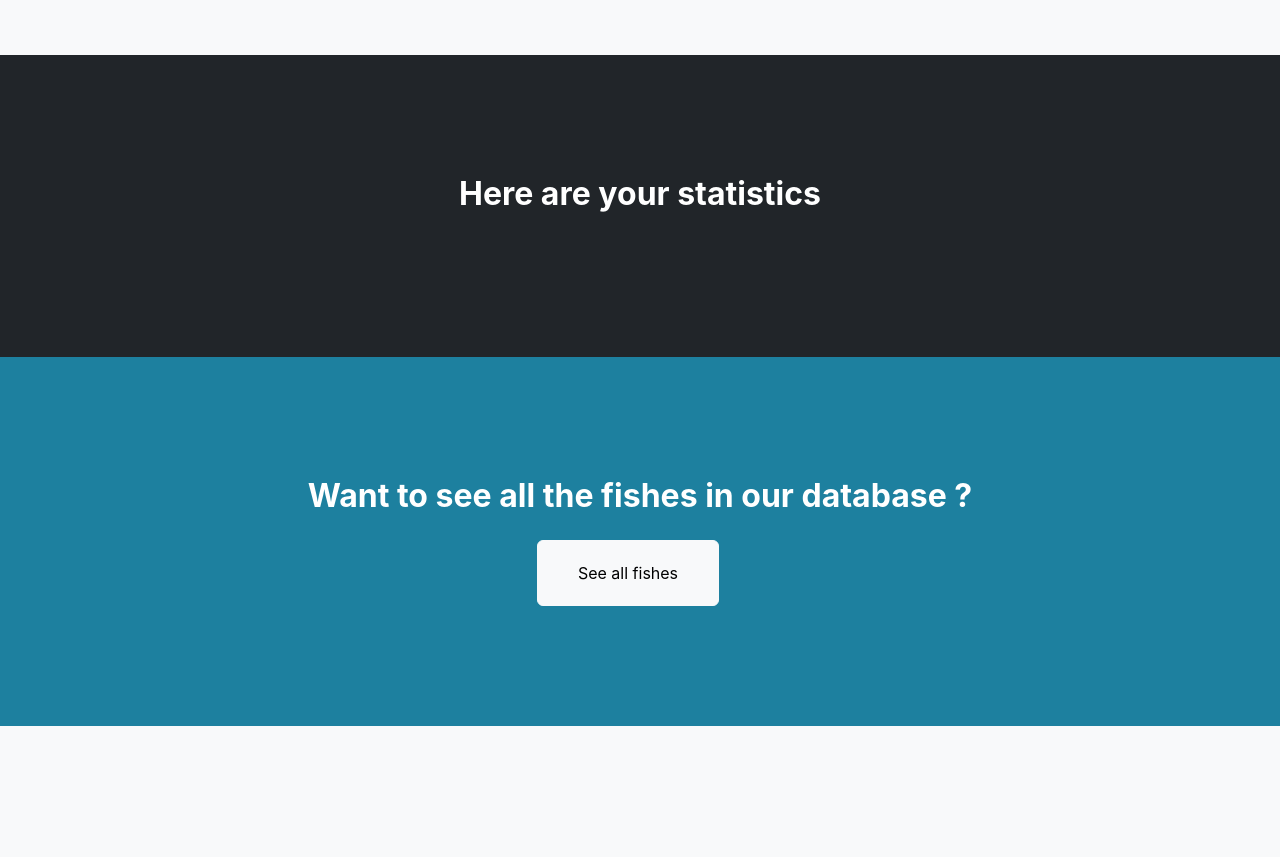
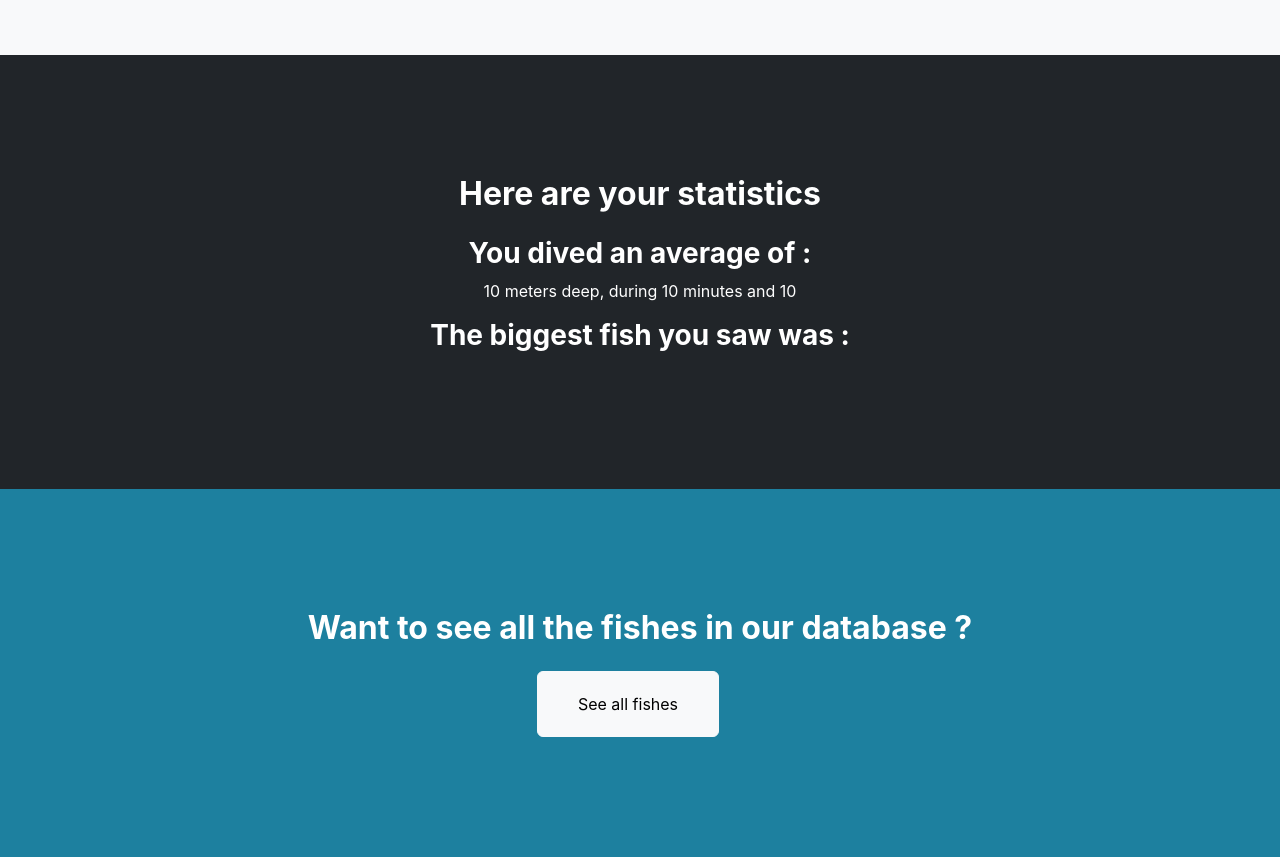
Before and after one commit to LisaMrc/Workshop_AL, a Flask app: template templates/userDives.html in a window 1280 px wide. Shown: the part 1049-1906 px from the top of the page. Before the commit the page ends 1775 px from the top, so only its background shows below. Run offline with Flask 3, Linux system fonts and the light colour scheme; the template is opened without the code that fills it: most values are stand-ins (such as "Sample title", 1, 10 or a date in 2020); some libraries are stand-ins or nearby versions.

Commit message:
[DONE]  first stats

```diff
--- a/router.py
+++ b/router.py
@@ -94,8 +94,13 @@ def show_dives():
     finally:
         cursor.close()
         connection.close()
+
     places = db.get_places()
-    return render_template('userDives.html', user_dives=user_dives, places=places)
+    average_depth = sum(dive[3] for dive in user_dives) / len(user_dives) if user_dives else 0
+    average_mins = sum(dive[1] for dive in user_dives) / len(user_dives) if user_dives else 0
+    average_secs = sum(dive[2] for dive in user_dives) / len(user_dives) if user_dives else 0
+
+    return render_template('userDives.html', user_dives=user_dives, places=places, avg_depth=average_depth, avg_mins=average_mins, average_secs=average_secs)
 
 @app.route('/add', methods=['POST'])
 def add_dive():
--- a/templates/userDives.html
+++ b/templates/userDives.html
@@ -112,6 +112,12 @@
         <section class="content-section bg-dark text-white">
             <div class="container px-4 px-lg-5 text-center">
                 <h2 class="mb-4">Here are your statistics</h2>
+
+                <h3>You dived an average of :</h3>
+                <p>{{ avg_depth }} meters deep, during {{ avg_mins }} minutes and {{ avg_secs }}</p>
+
+                <h3>The biggest fish you saw was :</h3>
+                <p></p>
             </div>
         </section>
 
@@ -123,22 +129,3 @@
         </section>
     </body>
 </html>
-
-<script>
-    let fishCounter = 1;
-
-    function addFishEntry() {
-        fishCounter++;
-        const fishContainer = document.getElementById('fish-container');
-        const newFishEntry = document.createElement('div');
-        newFishEntry.classList.add('fish-entry');
-        newFishEntry.innerHTML = `
-            <br><label for="fish_name_${fishCounter}">Fish Name :</label>
-            <br><input type='text' name="fish_name[]" class="mb-5">
-
-            <br><label for="fish_code_${fishCounter}">Fish Code :</label>
-            <br><input type='text' name="fish_code[]" class="mb-5">
-        `;
-        fishContainer.appendChild(newFishEntry);
-    }
-</script>
```
